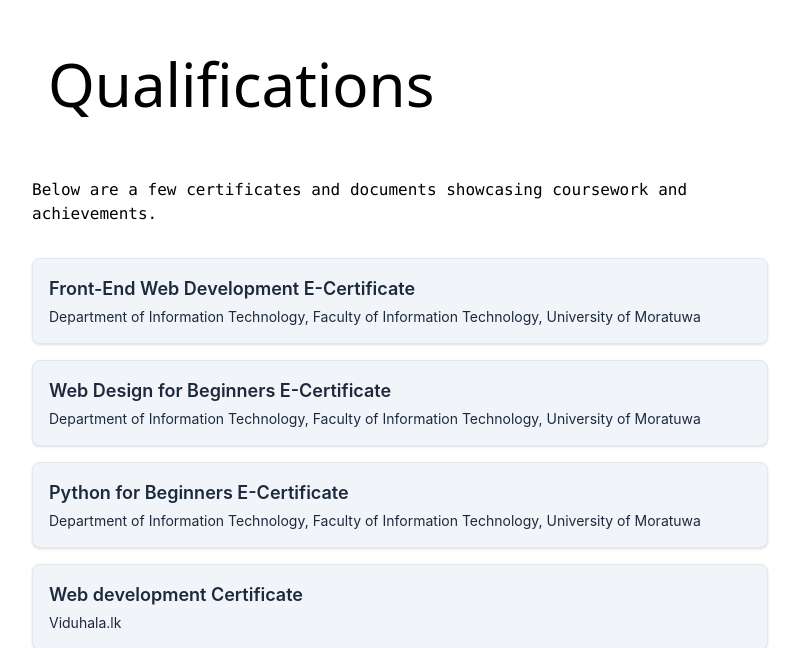
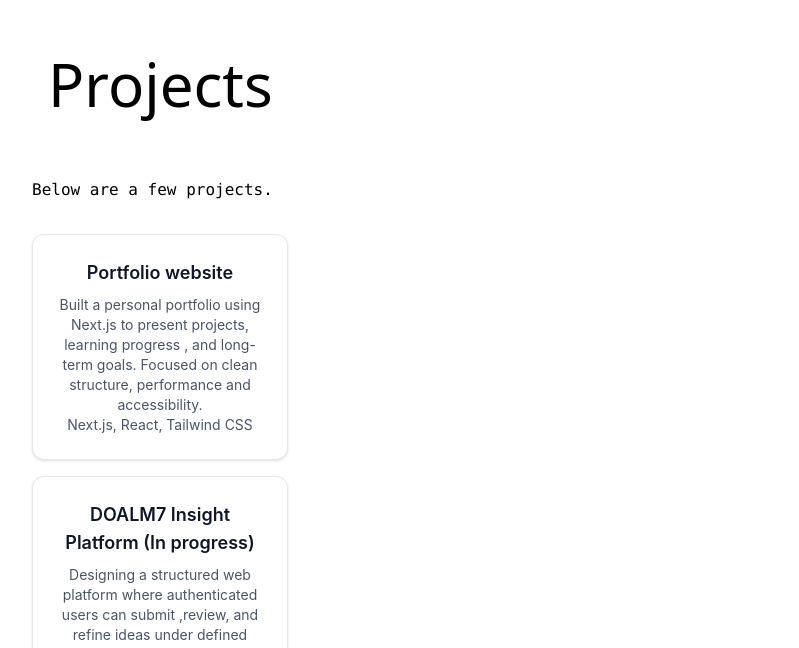
Before and after one commit to okithaA/portfolio, a Next.js app: page / in a window 1280 px wide. Shown: the part 3132-3780 px from the top of the page, without its empty margins (230-1029 px from the left). Built offline with nearby package versions, Linux system fonts and the light colour scheme.

Commit message:
Update
Vercel settings were updated so the website will be more supported

```diff
--- a/app/layout.js
+++ b/app/layout.js
@@ -1,6 +1,8 @@
 import { Geist, Geist_Mono } from "next/font/google";
 import "./globals.css";
 import Navbar from "./components/Navbar";
+import { Analytics } from '@vercel/analytics/next'
+import { SpeedInsights } from '@vercel/speed-insights/next'
 
 const geistSans = Geist({
   variable: "--font-geist-sans",
@@ -25,6 +27,8 @@ export default function RootLayout({ children }) {
       >
         <Navbar />
         {children}
+        <Analytics />
+        <SpeedInsights />
       </body>
     </html>
   );
--- a/app/page.js
+++ b/app/page.js
@@ -2,6 +2,7 @@ import About from "./components/About";
 import ComIntro from "./components/ComIntro";
 import Footer from "./components/Footer";
 import Header from "./components/Header";
+import Project from "./components/Project";
 import Qualifications from "./components/Qualifications";
 
 export default function Home() {
@@ -15,6 +16,9 @@ export default function Home() {
         <section className="mt-8">
            <ComIntro />
         </section>
+        <section id='projects' className="mt-8">
+          <Project />
+        </section>
         <section id='qualifications' className="mt-8">
           <Qualifications />
         </section>
--- a/package.json
+++ b/package.json
@@ -9,6 +9,8 @@
     "lint": "eslint"
   },
   "dependencies": {
+    "@vercel/analytics": "^1.6.1",
+    "@vercel/speed-insights": "^1.3.1",
     "bootstrap": "^5.3.8",
     "next": "16.1.0",
     "react": "19.2.3",
```
Also changed, not shown: 1 other file (tests, documents, lock files or other folders).
